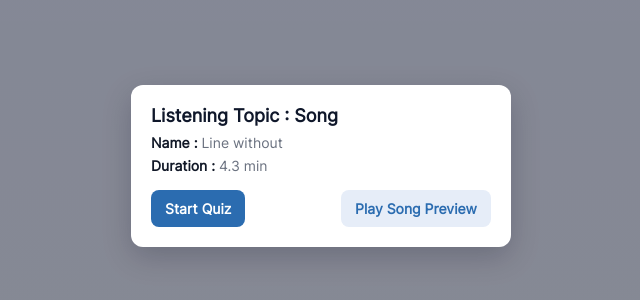
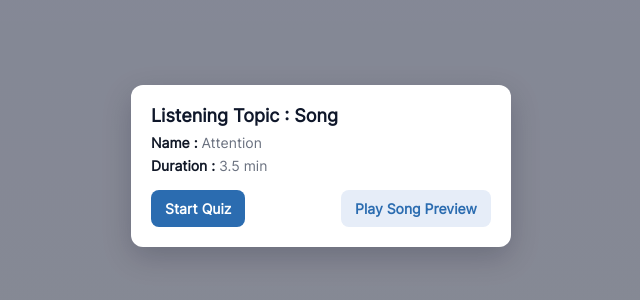
Before and after one commit to masrurxyz/Listening, a plain HTML site: page index.html in a window 1280 px wide. Shown: the part 234-534 px from the top of the page, 319-959 px from the left. Drawn offline with Linux system fonts and the light colour scheme.

Commit message:
Add files via upload

```diff
--- a/index.html
+++ b/index.html
@@ -124,7 +124,7 @@
     <div class="topbar">
       <div>
         <div class="song-info"><strong>Listening Topic:</strong> Song — <span id="qcSongName">Line Without**</span></div>
-        <div class="small" style="margin-top:6px"><strong>Duration:</strong> 4.10</div>
+        <div class="small" style="margin-top:6px"><strong>Duration:</strong> 3.28</div>
       </div>
       <div style="text-align:right">
         <div class="small">Time remaining</div>
@@ -144,24 +144,47 @@
   </div>
 
   <!-- Audio (optional) -->
-  <audio id="songAudio" src="song.mp3" preload="none"></audio>
+  <audio id="songAudio" src="ordinary.mp3"preload="none"></audio>
 
   <script>
     // Configuration: customize songName, duration and questions here
     const CONFIG = {
-      songName: "Line without",
-      durationMinutes: 4.30,
+      songName: "Attention",
+      durationMinutes: 3.50,
       // Simple sample questions: change texts and expectedAnswers (case-insensitive)
-      questions: [
-        { prompt: "when we're _______", expectedAnswer: "alone" },
-        { prompt: "If I went and hurt my body,_______would you love me the same?", expectedAnswer: "baby" },
-        { prompt: "I can feel all my bones'_______back, and I'm craving motion", expectedAnswer: "coming" },
-        { prompt: "You're a pond, and I'm an_______oh",expectedAnswer: "ocean" },
-        { prompt: "I broke all my_______that day I found you", expectedAnswer: "bones" },
-        { prompt: "Was it something I said to make you feel like you're a,_______", expectedAnswer: "burden" },
-        { prompt: "Cause there is something and there is_______", expectedAnswer: "nothing" }
-      ]
-    };
+  questions: [
+    { prompt: "You just want my ______", expectedAnswer: "attention" },
+    { prompt: "I knew from the moment that you called my ______", expectedAnswer: "name" },
+    { prompt: "Give me some ______, give me some space", expectedAnswer: "time" },
+    { prompt: "You just want attention, you don't want my ______", expectedAnswer: "heart" },
+    { prompt: "I know that dress is karma, perfume regret and ______", expectedAnswer: "remorse" },
+    { prompt: "You got me thinking 'bout when you were mine and ______", expectedAnswer: "smiles" },
+    { prompt: "Said you didn't want to try, you just wanted to be ______", expectedAnswer: "free" },
+    { prompt: "You just want attention, I knew from the start that you were ______", expectedAnswer: "wrong" },
+    { prompt: "I gave you every minute of the day and all of my ______", expectedAnswer: "love" },
+    { prompt: "When you told me you were fine, you were lying through your ______", expectedAnswer: "teeth" },
+    { prompt: "I should've known from the way you gave me all your ______", expectedAnswer: "time" },
+    { prompt: "You just want my attention, you just want my ______", expectedAnswer: "love" },
+    { prompt: "I see the way you look at me when no one's around and you act like you're ______", expectedAnswer: "mine" },
+    { prompt: "You told me you were single, then I heard about your ______", expectedAnswer: "touch" },
+    { prompt: "You play your games and you play them so ______", expectedAnswer: "well" },
+    { prompt: "You want me to come over when your friends are all ______", expectedAnswer: "gone" },
+    { prompt: "You call me up at midnight, say you need somebody to hold you ______", expectedAnswer: "close" },
+    { prompt: "You said you hate the drama but you love the ______", expectedAnswer: "spotlight" },
+    { prompt: "You said you wanted freedom, then you wanted me to ______", expectedAnswer: "stay" },
+    { prompt: "You want the spotlight, you want the crowd to know your ______", expectedAnswer: "name" },
+    { prompt: "All those little secrets that you whisper when it's ______", expectedAnswer: "late" },
+    { prompt: "Don't pretend you never wanted people looking at your ______", expectedAnswer: "face" },
+    { prompt: "You keep on saying that you're lonely when the room is ______", expectedAnswer: "full" },
+    { prompt: "You say that you don't need me but you still want me to be ______", expectedAnswer: "there" },
+    { prompt: "I should've left when I noticed how you chased that ______", expectedAnswer: "high" },
+    { prompt: "You made me feel like something I was never meant to ______", expectedAnswer: "be" },
+    { prompt: "I'm tired of playing parts in all your midnight ______", expectedAnswer: "shows" },
+    { prompt: "You keep on using me until you're satisfied and then you say you're ______", expectedAnswer: "fine" },
+    { prompt: "Now I'm done, I'm not the one to feed your constant ______", expectedAnswer: "need" },
+    { prompt: "You wanted attention, baby, but you lost my ______", expectedAnswer: "trust" }
+  ]
+};
 
     // DOM refs
     const startupModal = document.getElementById('startupModal');
@@ -338,5 +361,6 @@
     // Initialize UI but keep modal open at start
     renderQuestions();
   </script>
+
 </body>
 </html>
```
